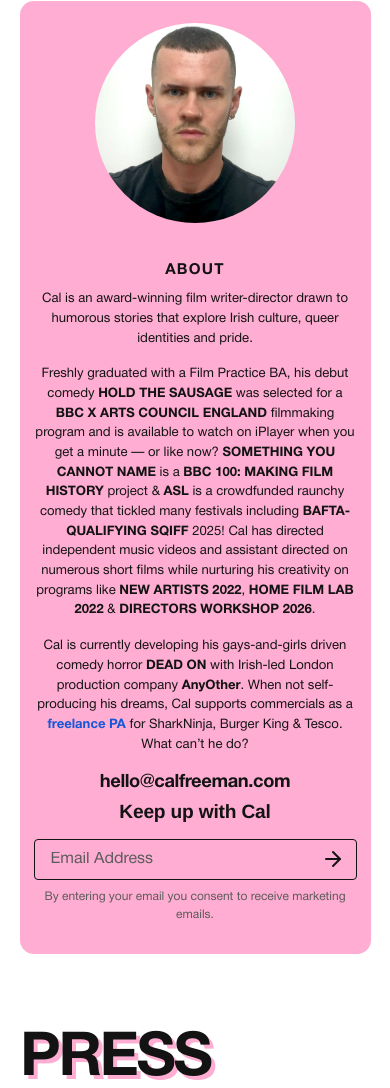
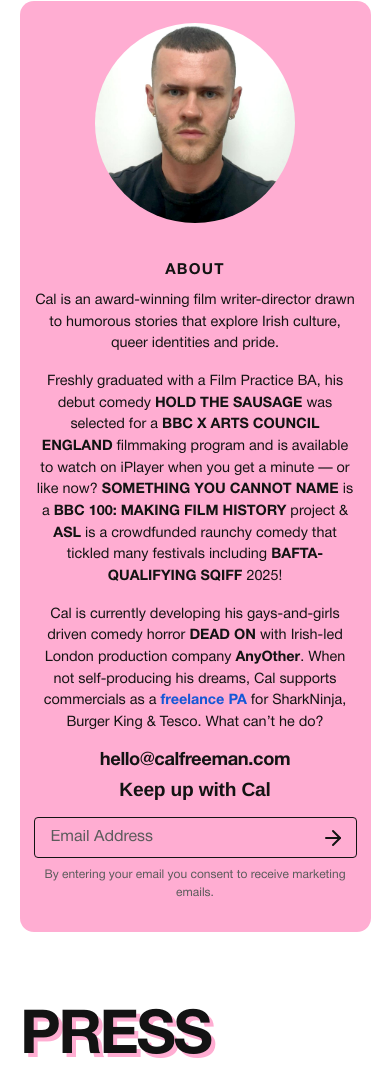
Before and after one commit to Tandrews287/CalFreeman, a website: page index.html in a window 390 px wide. Shown: the part 793-1881 px from the top of the page. Drawn offline with Linux system fonts and the light colour scheme.

Commit message:
add in sycn link and fix spacing

```diff
--- a/index.html
+++ b/index.html
@@ -80,7 +80,7 @@
                         <img class="work-image-item" src="assets/SYCN2.jpeg" alt="Something You Cannot Name still 2">
                     </div>
                     <div class="work-copy">
-                        <a href="https://www.archivesforeducation.com/makefilmhistory" target="_blank" rel="noreferrer" class="project-link">
+                        <a href="#pv-modal" class="project-link pv-trigger" aria-haspopup="dialog">
                             <h3><strong>SOMETHING YOU CANNOT NAME</strong> <span class="project-tag">(BBC 100: MAKING FILM HISTORY)</span></h3>
                         </a>
 
@@ -149,7 +149,7 @@
                 <p>Freshly graduated with a Film Practice BA, his debut comedy <strong>HOLD THE SAUSAGE</strong> was selected for a <strong>BBC X ARTS COUNCIL ENGLAND</strong>
                     filmmaking program and is available to watch on iPlayer when you get a minute — or like now?
                     <strong>SOMETHING YOU CANNOT NAME</strong> is a <strong>BBC 100: MAKING FILM HISTORY</strong> project &amp; <strong>ASL</strong> is a crowdfunded raunchy comedy that tickled many
-                    festivals including <strong>BAFTA-QUALIFYING SQIFF</strong> 2025! Cal has directed independent music videos and assistant directed on numerous short films while nurturing his creativity on programs like <strong>NEW ARTISTS 2022</strong>, <strong>HOME FILM LAB 2022</strong> &amp; <strong>DIRECTORS WORKSHOP 2026</strong>.</p>
+                    festivals including <strong>BAFTA-QUALIFYING SQIFF</strong> 2025!</p>
                 <p>Cal is currently developing his gays-and-girls driven comedy horror <strong>DEAD ON</strong> with Irish-led London production company <strong>AnyOther</strong>. When not self-producing his dreams, Cal supports commercials as a <a href="https://www.callboxdiary.com/callbox/callbox_people/cal-freeman/" target="_blank" rel="noreferrer" class="text-link">freelance PA</a> for SharkNinja, Burger King &amp; Tesco. What can’t he do?</p>
                 <a href="mailto:hello@calfreeman.com?subject=What's%20the%20craic%3F"
                     class="massive-email">hello@calfreeman.com</a>
--- a/styles.css
+++ b/styles.css
@@ -537,7 +537,7 @@ body.page-ready .load-overlay {
 }
 
 .about-copy p {
-    font-size: 0.99rem;
+    font-size: 1.089rem;
     line-height: 1.6;
     color: var(--ink);
 }
@@ -842,7 +842,7 @@ body.page-ready .load-overlay {
     }
 
     .about-copy p {
-        font-size: 0.9rem;
+        font-size: 0.99rem;
         line-height: 1.55;
     }
 
@@ -923,7 +923,7 @@ body.page-ready .load-overlay {
     }
 
     .about-copy p {
-        font-size: 0.82rem;
+        font-size: 0.902rem;
         line-height: 1.5;
     }
 
```
